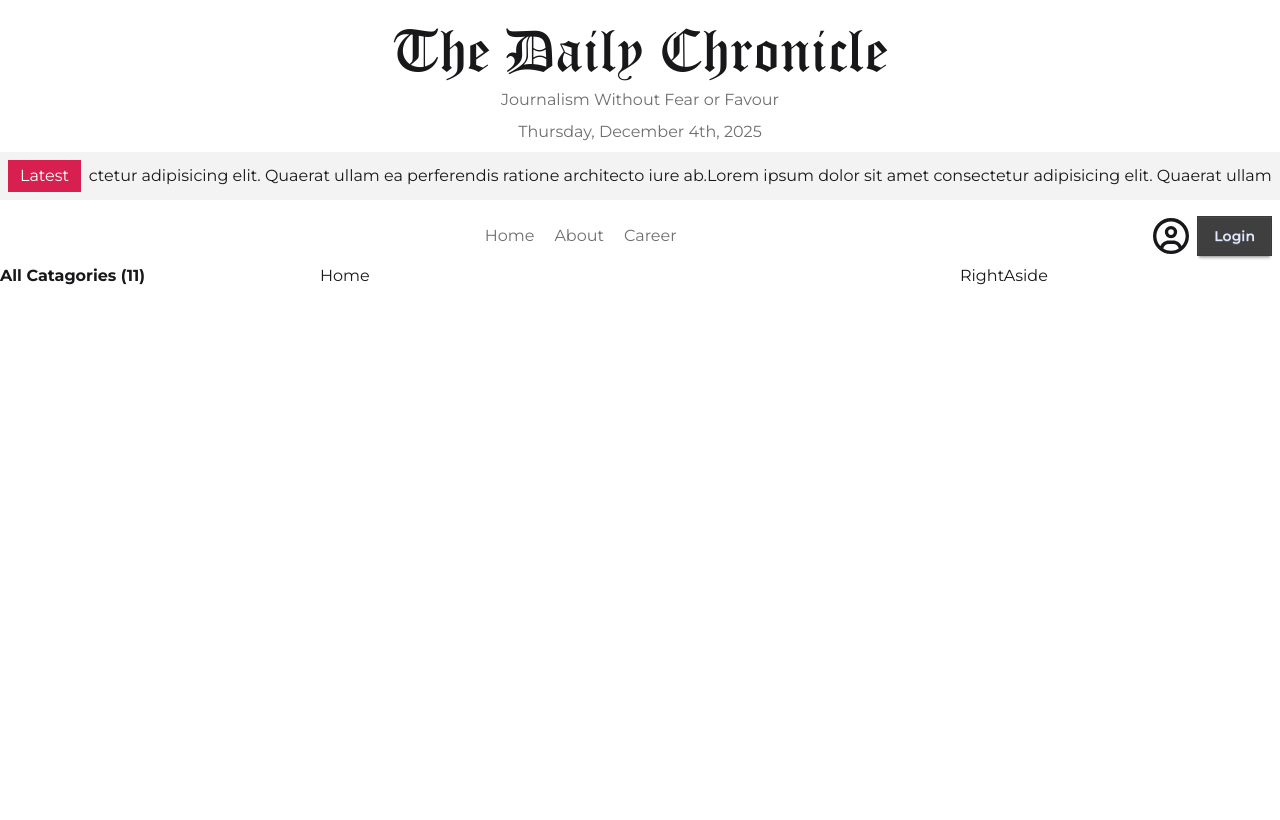
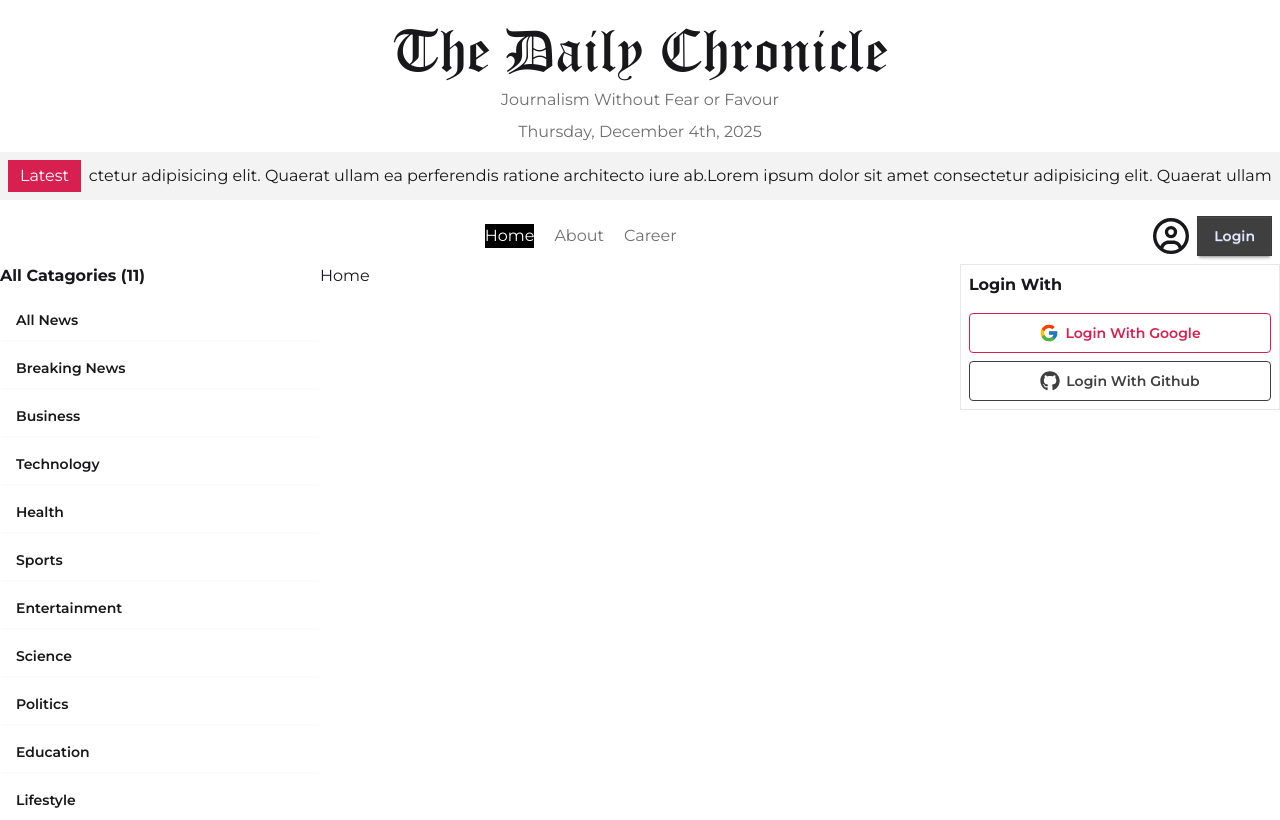
Before and after one commit to mirazahmeed/newspaper, a React app: page / in a window 1280 px wide. Built offline with nearby package versions, Linux system fonts and the light colour scheme; the HTML template or start-up script is replaced by a standard one.

Commit message:
feat: Implement social login, dynamic category navigation with active styling, and display category ID.

```diff
--- a/src/Components/Catagories.jsx
+++ b/src/Components/Catagories.jsx
@@ -1,9 +1,26 @@
 import React, { use } from "react";
+import { NavLink } from "react-router";
 
 const categoryPromise = fetch("/categories.json").then((res) => res.json());
+
 const Catagories = () => {
 	const categories = use(categoryPromise);
-	return <div className="font-bold">All Catagories ({categories.length})</div>;
+
+	return (
+		<div>
+			<h2 className="font-bold">All Catagories ({categories.length})</h2>
+			<div className="flex flex-col gap-2 mt-3">
+				{categories.map((category) => (
+					<NavLink
+						className="btn bg-white border-0 justify-start  hover:bg-black hover:text-white rounded-none"
+						to={`/category/${category.id}`}
+						key={category.id}>
+						{category.name}
+					</NavLink>
+				))}
+			</div>
+		</div>
+	);
 };
 
 export default Catagories;
--- a/src/Components/HomeLayout/RightAside.jsx
+++ b/src/Components/HomeLayout/RightAside.jsx
@@ -1,8 +1,11 @@
 import React from 'react'
+import SocialLogin from './SocialLogin'
 
 const RightAside = () => {
   return (
-    <div>RightAside</div>
+    <div>
+      <SocialLogin />
+    </div>
   )
 }
 
--- /dev/null
+++ b/src/Components/HomeLayout/SocialLogin.jsx
@@ -0,0 +1,23 @@
+import React from "react";
+import { FcGoogle } from "react-icons/fc";
+import { FaGithub } from "react-icons/fa6";
+
+const SocialLogin = () => {
+	return (
+		<div className="border border-gray-200 p-2">
+			<h3 className="font-bold">Login With</h3>
+			<div className="flex gap-2 mt-4 flex-col w-full">
+				<button className="btn btn-secondary btn-outline text-xs md:text-sm hover:bg-gray-200 hover:border-blue-400 hover:text-blue-400">
+					<FcGoogle size={20} />
+					Login With Google
+				</button>
+				<button className="btn btn-primary btn-outline text-xs md:text-sm hover:bg-gray-200 hover:border-blue-400 hover:text-blue-400">
+					<FaGithub size={20} />
+					Login With Github
+				</button>
+			</div>
+		</div>
+	);
+};
+
+export default SocialLogin;
--- a/src/Pages/CategoryNews.jsx
+++ b/src/Pages/CategoryNews.jsx
@@ -1,7 +1,9 @@
 import React from "react";
+import { useParams } from "react-router";
 
 const CategoryNews = () => {
-	return <div>CategoryNews</div>;
+	const { id } = useParams();
+	return <div>{id}</div>;
 };
 
 export default CategoryNews;
--- a/src/index.css
+++ b/src/index.css
@@ -40,3 +40,11 @@
 .header-font{
     font-family: 'MyFont', sans-serif;
 }
+
+
+/* catagory button */
+
+a.active{
+    background-color: black;
+    color: white;
+}
```
